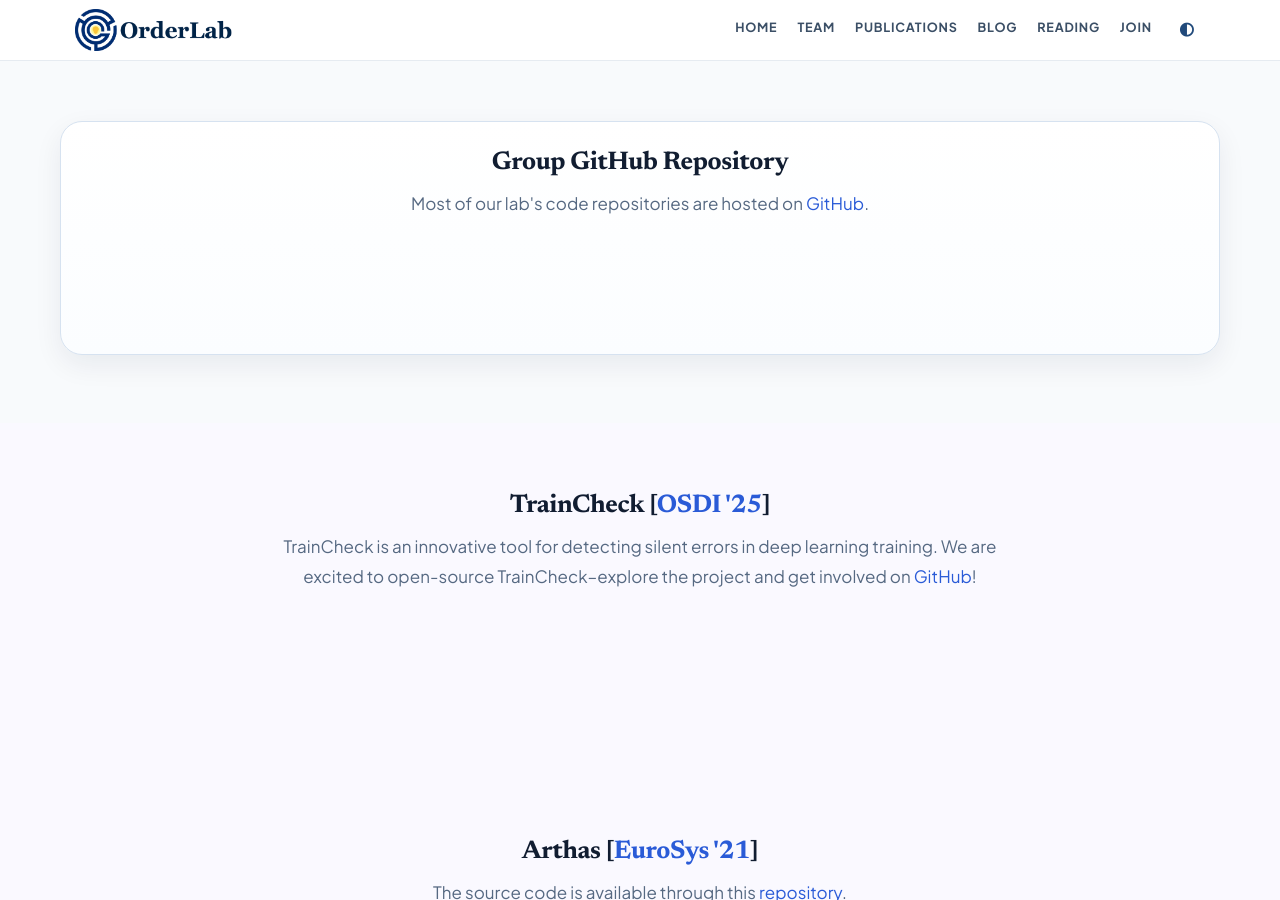
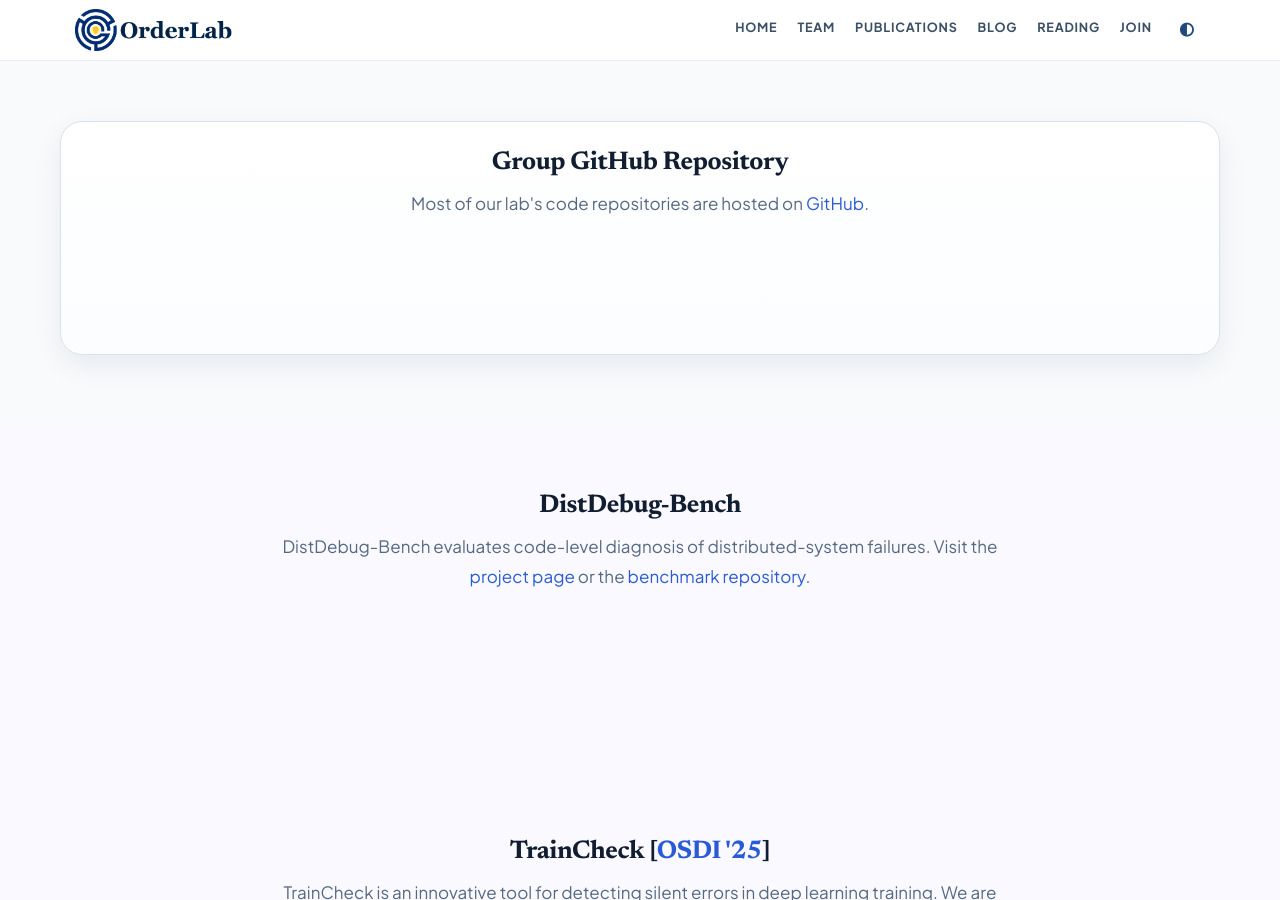
Before and after one commit to OrderLab/orderlab.github.io, a Jekyll site: the page built from software.html, in a window 1280 px wide and 900 px high. Built offline with Jekyll 4.4.1, drawn with Linux system fonts in a browser that asks for light colours.

Commit message:
Add DistDebug-Bench project page

```diff
--- a/software.html
+++ b/software.html
@@ -7,6 +7,14 @@ title: Software
   	<div class="section-intro pb-85px text-center">
       <h3 class="section-intro__title">Group GitHub Repository</h3>
       <p class="section-intro__subtitle">Most of our lab's code repositories are hosted on <a href="https://github.com/OrderLab">GitHub</a>.</p>
+    </div>
+  </div>
+</section>
+<section class="section-padding bg-magnolia">
+  <div class="container">
+    <div class="section-intro pb-85px text-center">
+      <h3 class="section-intro__title">DistDebug-Bench</h3>
+      <p class="section-intro__subtitle">DistDebug-Bench evaluates code-level diagnosis of distributed-system failures. Visit the <a href="/DSD-Bench/">project page</a> or the <a href="https://github.com/OrderLab/DSD-Bench">benchmark repository</a>.</p>
     </div>
   </div>
 </section>
```
Also changed, not shown: DSD-Bench/index.html (added, +51 -0 lines).
